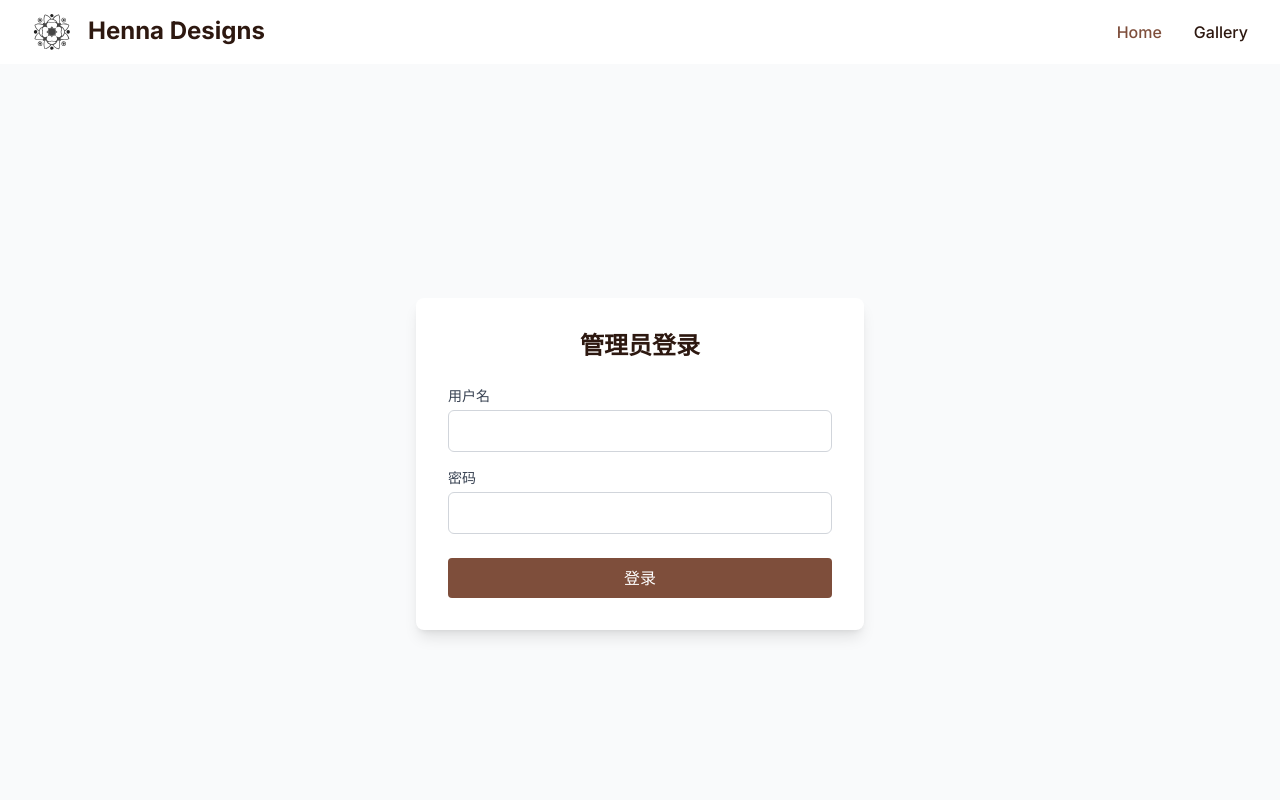
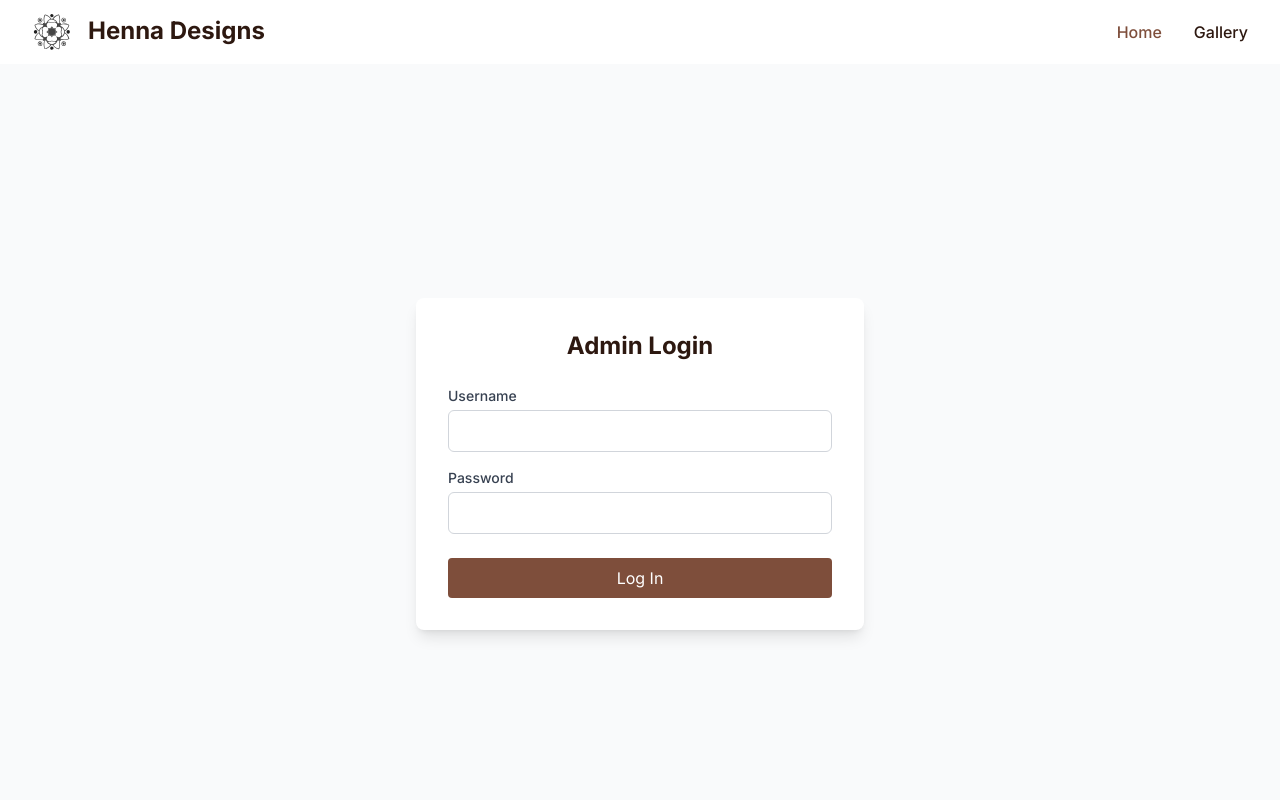
Before and after one commit to Markmu/mehndi-design, a Next.js app: page /admin/login in a window 1280 px wide. Shown: the top 800 px of the page. Built offline with nearby package versions, Linux system fonts and the light colour scheme.

Commit message:
modify login page

```diff
--- a/src/app/admin/login/page.tsx
+++ b/src/app/admin/login/page.tsx
@@ -25,13 +25,13 @@ export default function LoginPage() {
       });
 
       if (result?.error) {
-        setError('用户名或密码不正确');
+        setError('Invalid username or password');
       } else {
         // 登录成功，使用硬重定向
         window.location.href = callbackUrl;
       }
     } catch (error) {
-      setError('登录请求失败');
+      setError('Fail to Login');
       console.error('登录请求失败:', error);
     } finally {
       setLoading(false);
@@ -41,7 +41,7 @@ export default function LoginPage() {
   return (
     <div className="min-h-screen flex items-center justify-center bg-gray-50">
       <div className="max-w-md w-full p-8 bg-white rounded-lg shadow-lg">
-        <h1 className="text-2xl font-bold text-center text-[#2D1810] mb-6">管理员登录</h1>
+        <h1 className="text-2xl font-bold text-center text-[#2D1810] mb-6">Admin Login</h1>
 
         {error && (
           <div className="mb-4 p-3 bg-red-100 text-red-700 rounded">
@@ -52,7 +52,7 @@ export default function LoginPage() {
         <form onSubmit={handleSubmit}>
           <div className="mb-4">
             <label htmlFor="username" className="block text-sm font-medium text-gray-700 mb-1">
-              用户名
+              Username
             </label>
             <input
               id="username"
@@ -66,7 +66,7 @@ export default function LoginPage() {
 
           <div className="mb-6">
             <label htmlFor="password" className="block text-sm font-medium text-gray-700 mb-1">
-              密码
+              Password
             </label>
             <input
               id="password"
@@ -86,9 +86,9 @@ export default function LoginPage() {
             {loading ? (
               <>
                 <div className="animate-spin rounded-full h-4 w-4 border-b-2 border-white mr-2"></div>
-                登录中...
+                ...
               </>
-            ) : '登录'}
+            ) : 'Log In'}
           </button>
         </form>
       </div>
```
